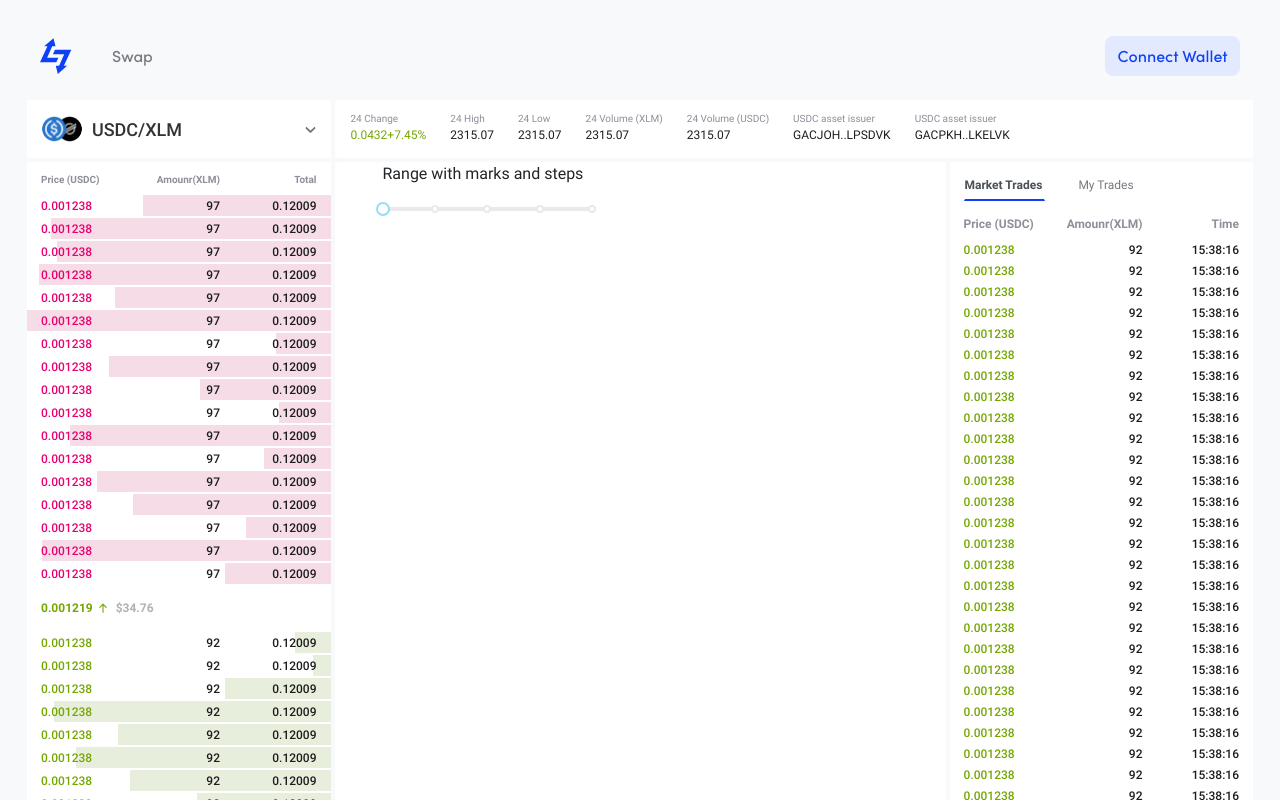
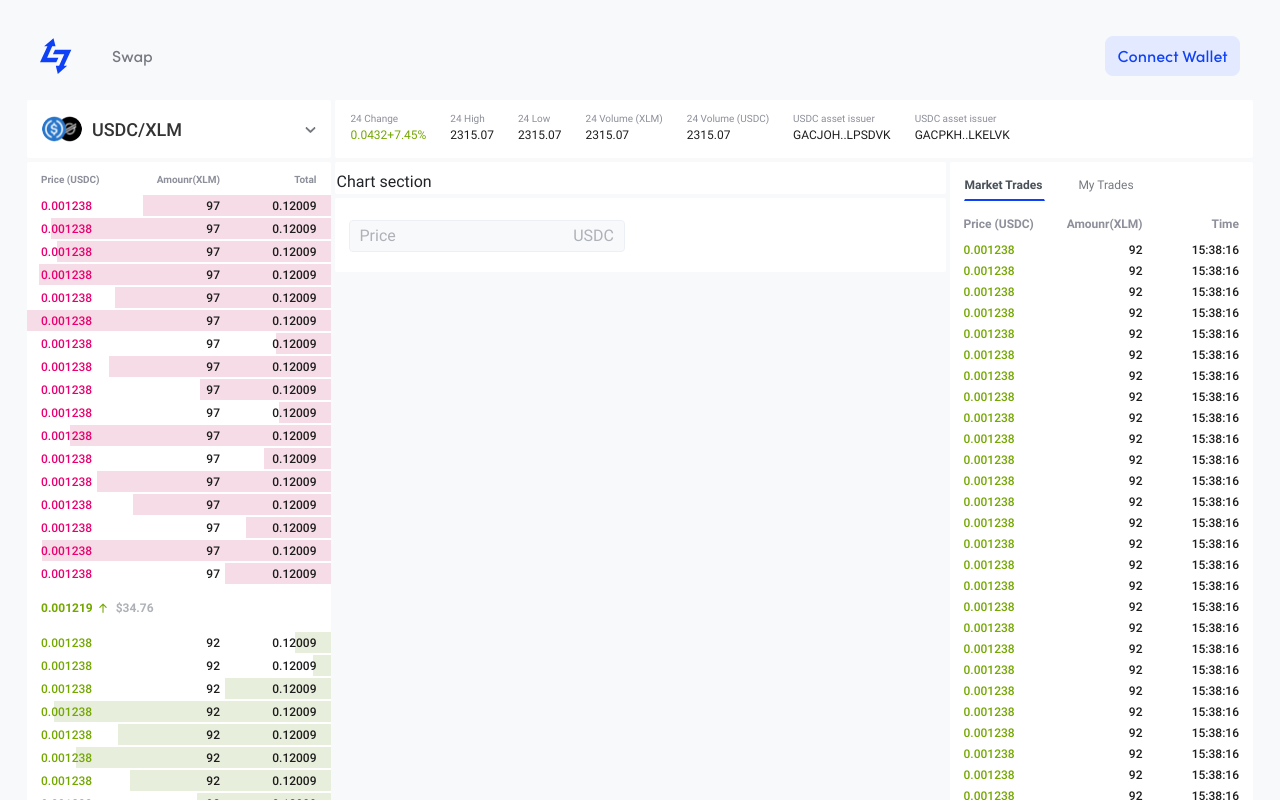
Before and after one commit to lumenswap/lumenswap.io, a React (Create React App) app: page /spot in a window 1280 px wide. Shown: the top 800 px of the page. Built offline with nearby package versions, Linux system fonts and the light colour scheme; a small style sheet from the web is missing; what stellar-sdk would draw is missing.

Commit message:
add input group button

```diff
--- a/src/components/CustomSlider/index.js
+++ b/src/components/CustomSlider/index.js
@@ -1,6 +1,6 @@
 import Slider, { SliderTooltip } from 'rc-slider';
 
-const CustomSlider = () => {
+const CustomSlider = ({ title }) => {
   const marks = {
     0: '',
     25: '',
@@ -31,8 +31,8 @@ const CustomSlider = () => {
     );
   };
   return (
-    <div className="w-50 px-5">
-      <p>Range with marks and steps</p>
+    <div className="w-100">
+      <p className="mb-0">{title}</p>
       <Slider
         min={0}
         max={100}
--- /dev/null
+++ b/src/components/InputGroup/index.js
@@ -0,0 +1,57 @@
+import React from 'react';
+import classNames from 'classnames';
+import PropTypes from 'prop-types';
+import styles from './styles.module.scss';
+
+const InputGroup = ({
+  type, value, size, height, fontSize, disabled, placeholder,
+  name, input, autoFocus, innerRef, onChange, rightLabel, leftLabel,
+}) => (
+  <div
+    className={classNames('input-group', styles['input-group'])}
+    style={{ width: `${size}`, fontSize: `${fontSize}px` }}
+  >
+    <span className="input-group-text" style={{ height: `${height}px` }}>{leftLabel}</span>
+    <input
+      type={type}
+      className={classNames(styles.input, 'form-control')}
+      value={value}
+      disabled={disabled}
+      placeholder={placeholder}
+      name={name}
+      ref={innerRef}
+      autoFocus={autoFocus}
+      onChange={onChange}
+      {...input}
+      style={{ height: `${height}px` }}
+    />
+    <span className="input-group-text" style={{ height: `${height}px` }}>{rightLabel}</span>
+  </div>
+);
+
+InputGroup.defaultProps = {
+  defaultValue: '',
+  variant: '',
+  disabled: false,
+  placeholder: '',
+  name: '',
+  autoFocus: false,
+  size: 'auto',
+  fontSize: 14,
+  height: 30,
+};
+
+InputGroup.propTypes = {
+  type: PropTypes.string.isRequired,
+  defaultValue: PropTypes.any,
+  variant: PropTypes.string,
+  disabled: PropTypes.bool,
+  placeholder: PropTypes.string,
+  name: PropTypes.string,
+  autoFocus: PropTypes.bool,
+  size: PropTypes.string,
+  fontSize: PropTypes.number,
+  height: PropTypes.number,
+};
+
+export default InputGroup;
--- /dev/null
+++ b/src/components/InputGroup/styles.module.scss
@@ -0,0 +1,43 @@
+@import "styles/vars";
+
+.input-group {
+  border: 1px solid $CatskillWhite;
+  background-color: $AthensGray;
+  border-radius: 4px;
+  transition: 0.2s ease-in;
+
+  input {
+    border: none;
+    background-color: $AthensGray;
+    padding-right: 0;
+    padding-left: 0;
+    color: $CodGray;
+    font-weight: 500;
+    direction: rtl;
+  }
+
+  input:focus {
+    box-shadow: none;
+    background-color: $AthensGray;
+  }
+
+  :global(.input-group-text) {
+    background-color: $AthensGray;
+    border: none;
+    color: $Bombay;
+  }
+
+  :global(.input-group-text):first-child {
+    padding-right: 6px;
+    padding-left: 10px;
+  }
+
+  :global(.input-group-text):last-child {
+    padding-right: 10px;
+    padding-left: 6px;
+  }
+}
+
+.input-group:focus-within{
+  border: 1px solid $BlueRibbon;
+}
--- a/src/pages/Spot/index.js
+++ b/src/pages/Spot/index.js
@@ -10,7 +10,8 @@ import Checkbox from 'components/Checkbox';
 import SelectOption from 'components/SelectOption';
 import stellarLogo from 'assets/images/stellar.png';
 import usdLogo from 'assets/images/usd-coin-usdc.png';
-import CustomSlider from 'components/CustomSlider';
+// import CustomSlider from 'components/CustomSlider';
+import InputGroup from 'components/InputGroup';
 import styles from './styles.module.scss';
 
 const orderListHeader = ['Price (USDC)', 'Amounr(XLM)', 'Total'];
@@ -133,8 +134,15 @@ const Spot = () => {
             </div>
           </div>
           <div className="col-xl-6 col-lg-12 col-md-12 col-sm-12 col-12 order-xl-2 order-lg-1 order-md-1 order-sm-1 order-1 c-col">
-            <div className={classNames(styles.card, styles['card-chart'])}>
-              <CustomSlider />
+            <div className={classNames(styles.card, styles['card-chart'], 'mb-1')}>Chart section</div>
+            <div className={classNames(styles.card, styles['card-input'], 'mb-1')}>
+              <div className="row">
+                <div className="col-6">
+                  <InputGroup type="number" rightLabel="USDC" leftLabel="Price" />
+                  {/* <CustomSlider /> */}
+                </div>
+                <div className="col-6" />
+              </div>
             </div>
           </div>
           <div className="col-xl-3 col-lg-6 col-md-6 col-sm-12 col-12 order-3 c-col">
--- a/src/pages/Spot/styles.module.scss
+++ b/src/pages/Spot/styles.module.scss
@@ -78,6 +78,12 @@
   }
 }
 
-.chart {
+.card-chart {
   padding: 8px 0 0 2px;
+  height: auto;
 }
+
+.card-input {
+ padding: 22px 14px 20px 14px;
+  height: auto;
+}
```
